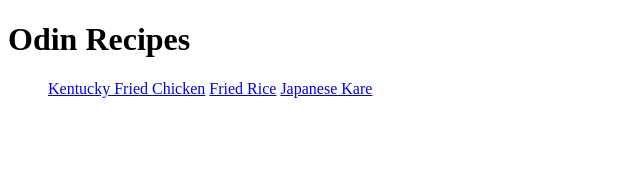
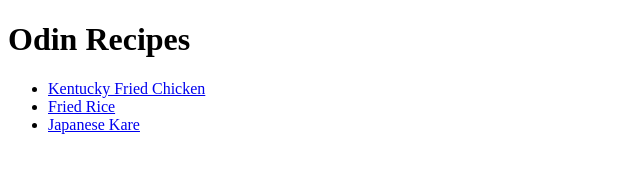
Before and after one commit to Senpu2693/odin-recipes, a plain HTML site: page index.html in a window 1280 px wide. Shown: the whole page, without its empty margins (0-640 px from the left). Drawn offline with Linux system fonts and the light colour scheme.

Commit message:
Forgor to make the recipes a list in idex

```diff
--- a/index.html
+++ b/index.html
@@ -8,9 +8,9 @@
 <body>
     <h1>Odin Recipes</h1>
     <ul>
-        <a href="recipes/kfc.html">Kentucky Fried Chicken</a>
-        <a href="recipes/friedRice.html">Fried Rice</a>
-        <a href="recipes/curry.html">Japanese Kare</a>
+        <li><a href="recipes/kfc.html">Kentucky Fried Chicken</a></li>
+        <li><a href="recipes/friedRice.html">Fried Rice</a></li>
+        <li><a href="recipes/curry.html">Japanese Kare</a></li>
     </ul>
 
 
```
